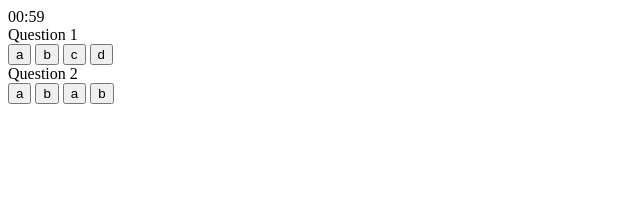
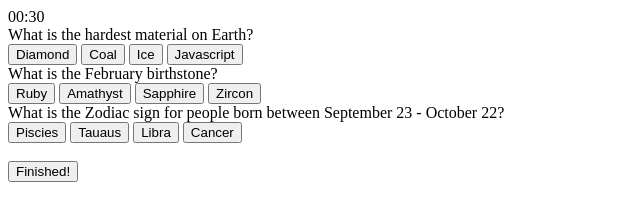
Before and after one commit to nic-miesmer/TriviaGame, a plain HTML site: page index.html in a window 1280 px wide. Shown: the whole page, without its empty margins (0-640 px from the left). Drawn offline with nearby package versions, Linux system fonts and the light colour scheme.

Commit message:
added questions

```diff
--- a/assets/javascript/app.js
+++ b/assets/javascript/app.js
@@ -1,18 +1,15 @@
 
-var playerAnswers = [""];
-var correctAnswers = ["a"];
+var playerAnswers = ["", "", ""];
+var correctAnswers = ["a", "b", "c"];
+var correctCount = 0;
+
 
 
 
 //call from click event
 var answerQuestion = function(event) {
 
-
-    console.log(event.currentTarget.value);
-
     playerAnswers[event.currentTarget.id] = event.currentTarget.value;
-
-    console.log(playerAnswers)
 
     //click button add add it's value to the playerAnswer array
     //some how record button's question number, to use as index.
@@ -22,12 +19,13 @@ var answerQuestion = function(event) {
 //call when finish button is clicked
 //or time runs out
 var finish = function() {
+    for(var i = 0; i<correctAnswers.length; i++){
+        if(correctAnswers[i] === playerAnswers[i]){
+            correctCount++;
+        }
+    }
+    console.log(correctCount);
 
-}
-
-//
-var checkAnswers = function(){
-    //compare correctAnswers array vs playerAnswers array
 
 }
 
@@ -36,3 +34,13 @@ $('#buttons1').on ('click','button', function(event){
     answerQuestion(event);
    console.log(this.value)
   });
+
+  $('#buttons2').on ('click','button', function(event){
+    answerQuestion(event);
+   console.log(this.value)
+  });
+
+  $('#finishButton').on ('click','button', function(event){
+    finish();
+//    console.log(this.value)
+  });
--- a/index.html
+++ b/index.html
@@ -8,31 +8,52 @@
 </head>
 <body>
 
-        <div id="display">00:59</div>
+        <div id="display">00:30</div>
 
         <div id="question1">
 
                 <div id="buttons1">
-                    Question 1
+                    What is the hardest material on Earth?
                     <br>
-                    <button id="0" value="a">a</button>
-                    <button id="0" value="b">b</button>
-                    <button id="0" value="a">c</button>
-                    <button id="0" value="b">d</button>
+                    <button id="0" value="a">Diamond</button>
+                    <button id="0" value="b">Coal</button>
+                    <button id="0" value="c">Ice</button>
+                    <button id="0" value="d">Javascript</button>
                 </div>
         </div>
 
         <div id="question2">
 
             <div id="buttons2">
-                Question 2
+                What is the February birthstone?
                 <br>
-                <button id="1" value="a">a</button>
-                <button id="1" value="b">b</button>
-                <button id="1" value="c">a</button>
-                <button id="1" value="d">b</button>
+                <button id="1" value="a">Ruby</button>
+                <button id="1" value="b">Amathyst</button>
+                <button id="1" value="c">Sapphire</button>
+                <button id="1" value="d">Zircon</button>
             </div>
     </div>
+
+    <div id="question3">
+
+        <div id="buttons3">
+            What is the Zodiac sign for people born between September 23 - October 22?
+            <br>
+            <button id="2" value="a">Piscies</button>
+            <button id="2" value="b">Tauaus</button>
+            <button id="2" value="c">Libra</button>
+            <button id="2" value="d">Cancer</button>
+        </div>
+</div>
+
+    <div id="finishButton">
+
+        <div id="finish">
+            <br>
+            <button id="finish" value="finish">Finished!</button>
+        </div>
+</div>
+
 
 
 
```
